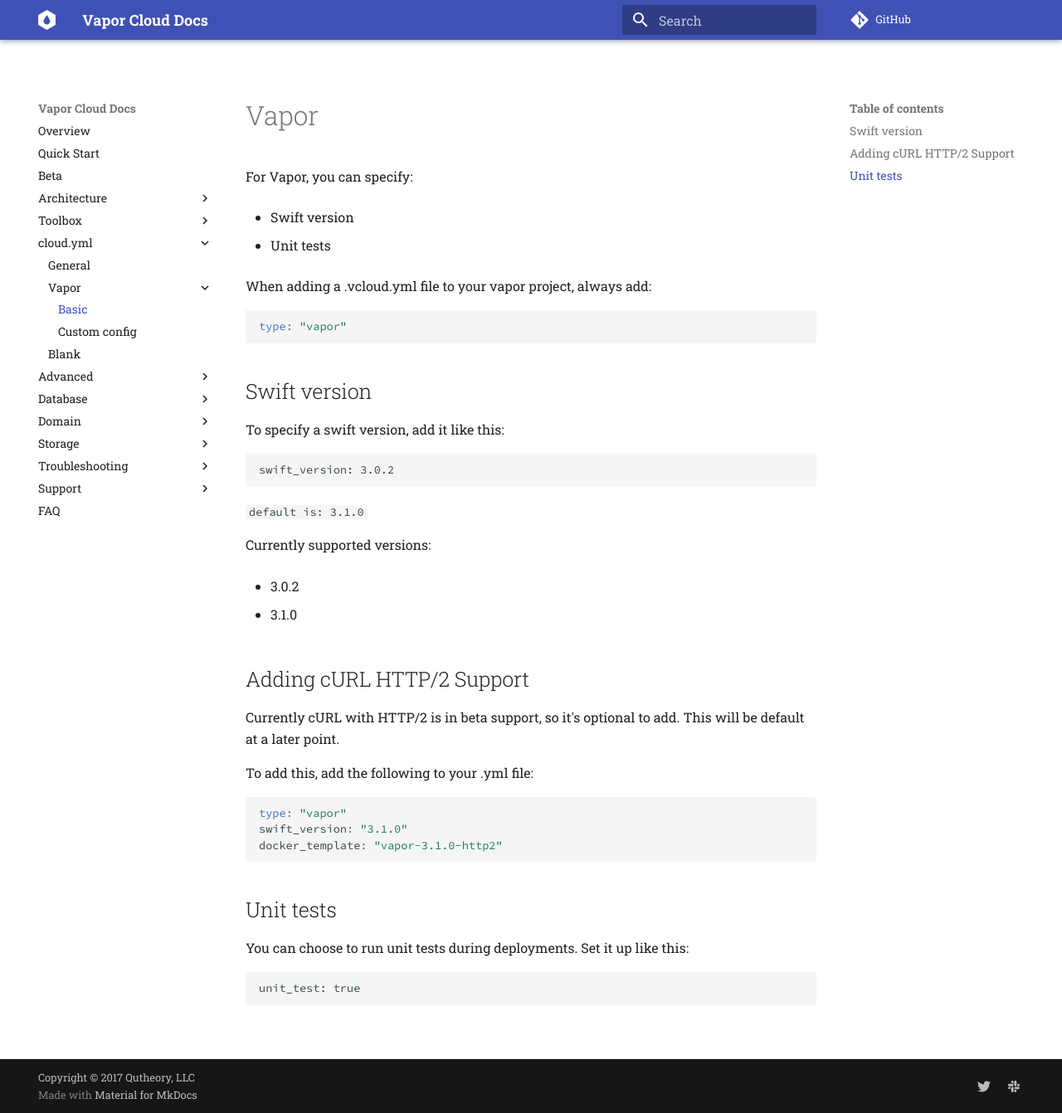
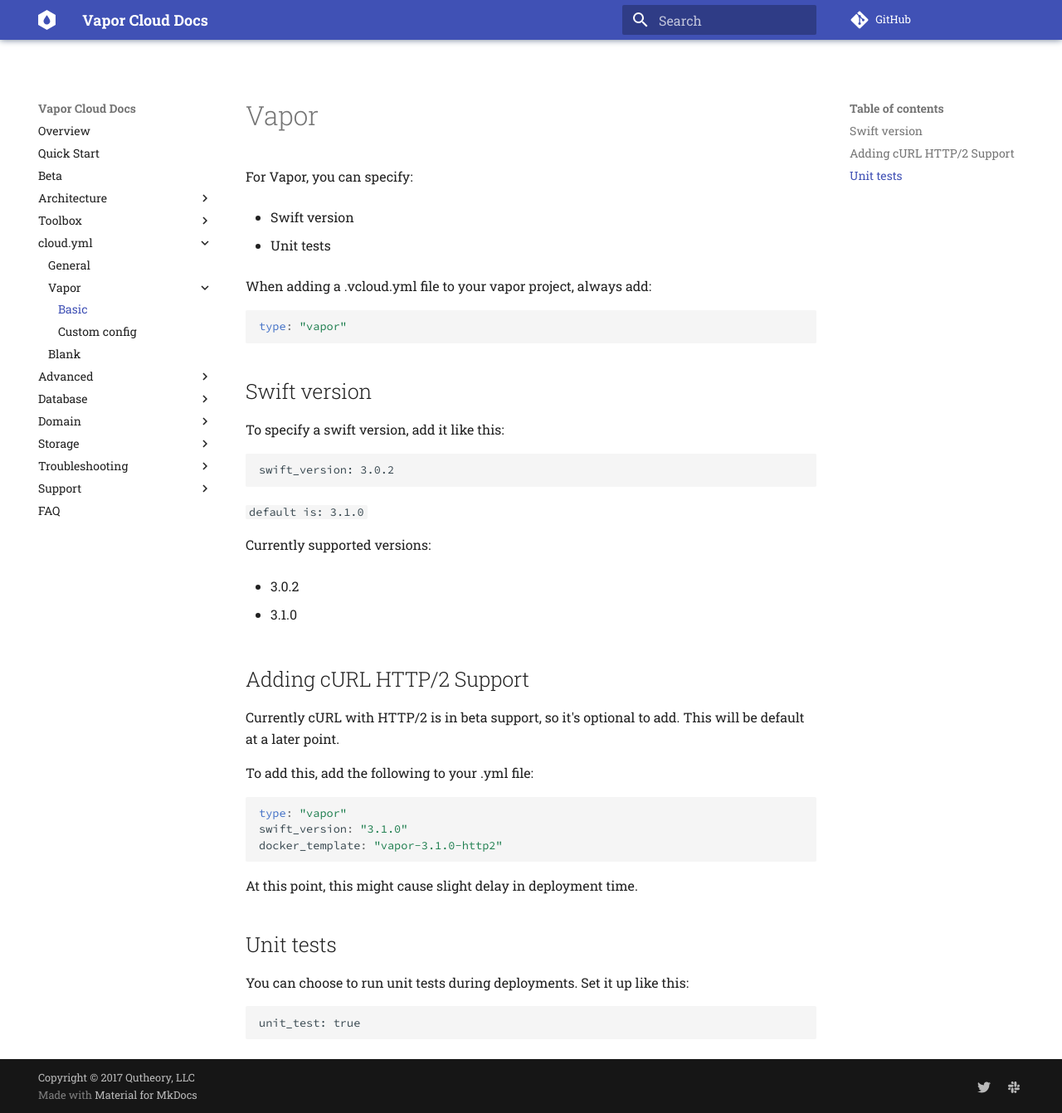
Before and after one commit to qutheory/cloud-documentation, an MkDocs documentation site: the page built from docs/configuration/vapor/basic.md, in a window 1280 px wide and 1342 px high. Shown: the whole window at 83% size. Built offline with MkDocs 1.6.1 and Material for MkDocs 9.7.7, drawn with Linux system fonts in a browser that asks for light colours; comment, search, counter and statistics services are not loaded; old or Windows-style settings are respelled for this version of MkDocs.

Commit message:
Adding additional info about deployment time

````diff
--- a/docs/configuration/vapor/basic.md
+++ b/docs/configuration/vapor/basic.md
@@ -40,6 +40,8 @@
 docker_template: "vapor-3.1.0-http2"
 ```
 
+At this point, this might cause slight delay in deployment time.
+
 ## Unit tests
 
 You can choose to run unit tests during deployments. Set it up like
````
